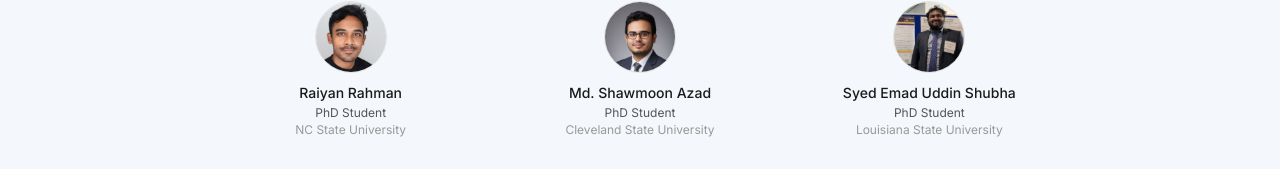
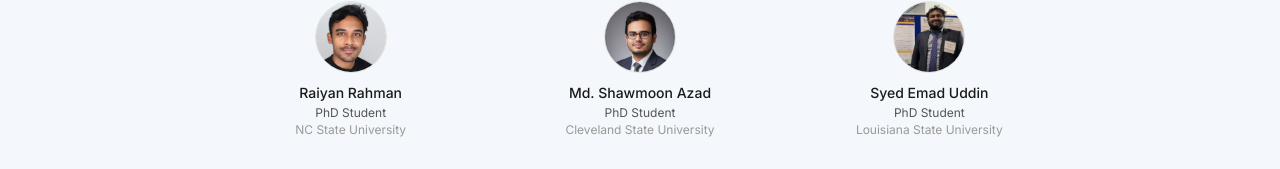
Before and after one commit to r-hasan-c/portfolion, a Next.js app: page /people in a window 1280 px wide. Shown: the part 703-872 px from the top of the page. Built offline with nearby package versions, Linux system fonts and the light colour scheme.

Commit message:
Your commit message

```diff
--- a/src/data/index.ts
+++ b/src/data/index.ts
@@ -302,7 +302,7 @@ export const PEOPLE: Person[] = [
   },
   {
     id: "shubha",
-    name: "Syed Emad Uddin Shubha",
+    name: "Syed Emad Uddin",
     role: "PhD Student",
     affiliation: "Louisiana State University",
     category: "collaborator",
```
